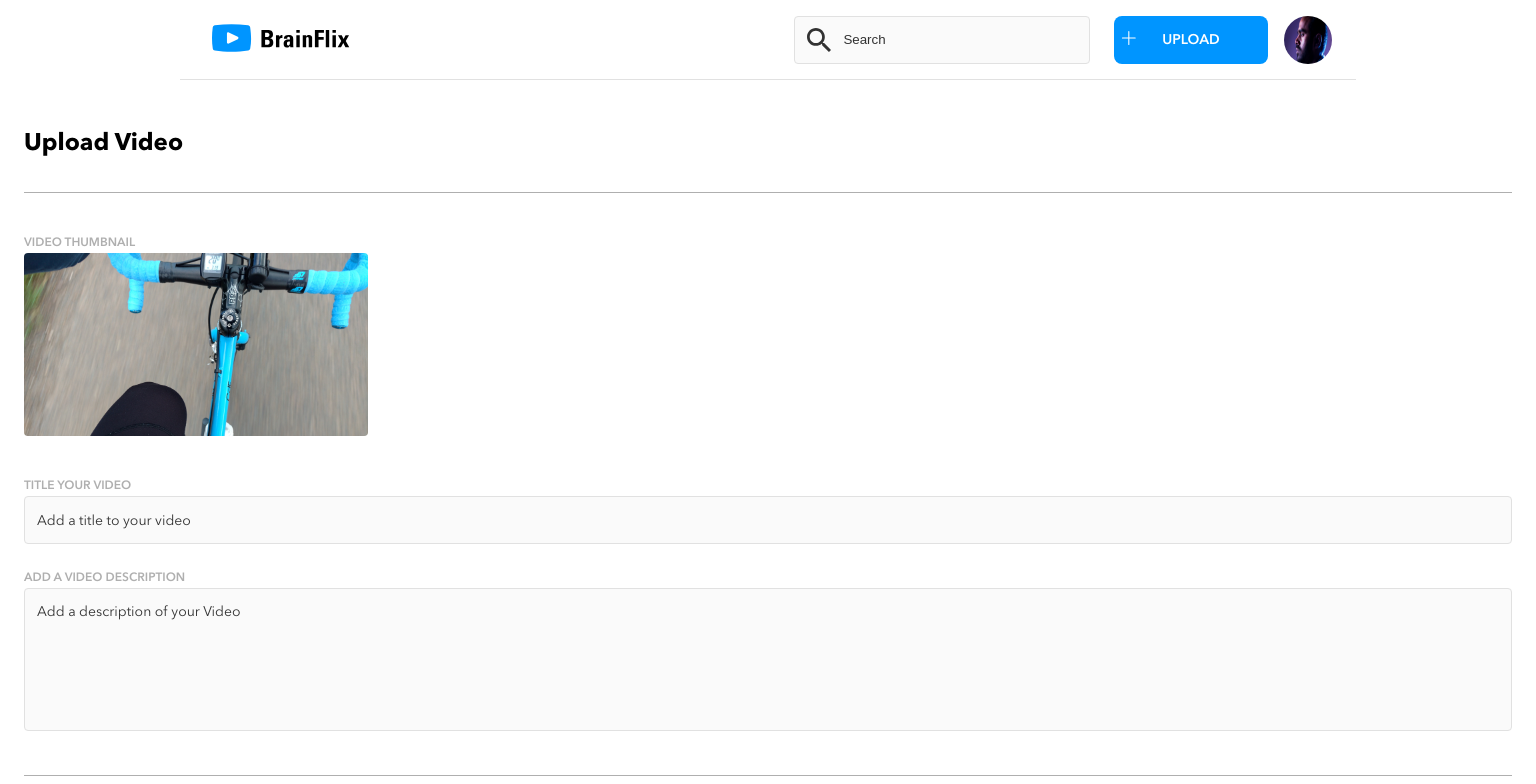
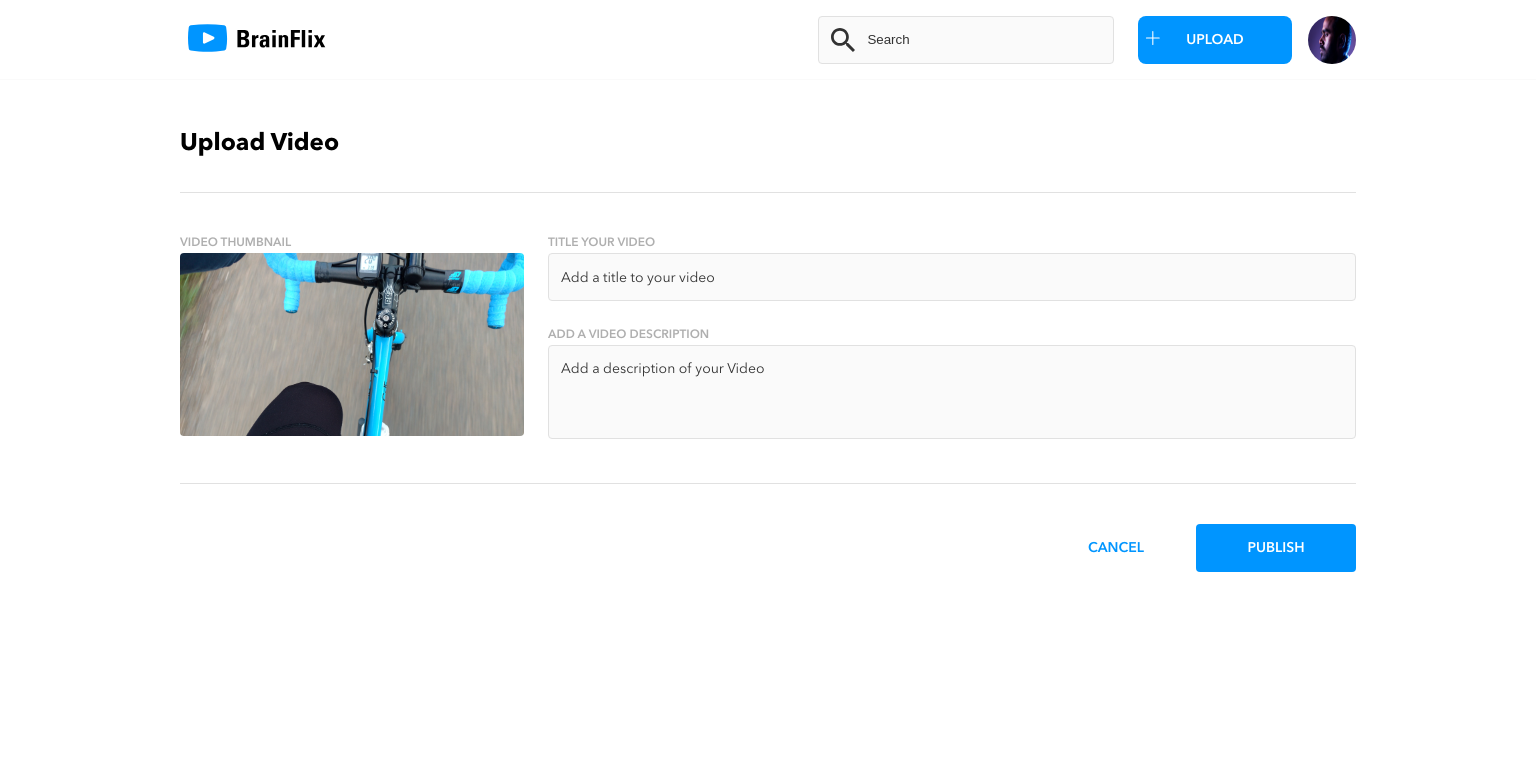
Before and after one commit to russellwinters/russell-winters-brainflix, a React (Create React App) app in the folder sprint-2/: page /upload in a window 1536 px wide. Shown: the top 784 px of the page. Built offline with nearby package versions, Linux system fonts and the light colour scheme.

Commit message:
Upload page is responsive.

```diff
--- a/sprint-2/src/components/UploadPage.js
+++ b/sprint-2/src/components/UploadPage.js
@@ -13,6 +13,7 @@ export default class UploadPage extends Component {
               <div className="form-flex__thumbnail--img-container">
                 <img
                   src={videoClip}
+                  alt="Video Thumbnail"
                   className="form-flex__thumbnail--img-container-content"
                 />
               </div>
--- a/sprint-2/src/styles/main.css
+++ b/sprint-2/src/styles/main.css
@@ -39,7 +39,7 @@ body {
       -ms-flex-align: center;
           align-items: center;
   overflow: none;
-  border-bottom: 1px solid #e1e1e1;
+  border-bottom: 1px solid #fafafa;
 }
 
 .header__logo {
@@ -205,7 +205,8 @@ body {
 
 @media only screen and (min-width: 1440px) {
   .header {
-    width: calc(100vw - 360px);
+    width: 100%;
+    padding: 0 180px;
   }
   .header__logo {
     width: 10vw;
@@ -955,7 +956,7 @@ h1 {
   }
   .form {
     width: calc(100vw - 48px);
-    border-top: 1px solid #afafaf;
+    border-top: 1px solid #e1e1e1;
     padding-top: 40px;
   }
   .form-flex__thumbnail {
@@ -981,4 +982,38 @@ h1 {
     width: 160px;
   }
 }
+
+@media only screen and (min-width: 1440px) {
+  h1 {
+    margin-left: 180px;
+  }
+  .form {
+    width: calc(100vw - 360px);
+  }
+  .form-flex {
+    -webkit-box-orient: horizontal;
+    -webkit-box-direction: normal;
+        -ms-flex-direction: row;
+            flex-direction: row;
+    padding-bottom: 40px;
+    border-bottom: 1px solid #e1e1e1;
+  }
+  .form-flex__thumbnail {
+    width: 344px;
+    height: 183px;
+    margin-bottom: unset;
+  }
+  .form-flex-content {
+    width: 100%;
+    margin-left: 24px;
+  }
+  .form-flex-content__description-input {
+    padding-bottom: unset;
+    border-bottom: unset;
+  }
+  .form-flex-content__description-input--content {
+    height: 94px;
+    min-height: unset;
+  }
+}
 /*# sourceMappingURL=main.css.map */
--- a/sprint-2/src/styles/partials/_header.scss
+++ b/sprint-2/src/styles/partials/_header.scss
@@ -4,7 +4,7 @@
   flex-direction: column;
   align-items: center;
   overflow: none;
-  border-bottom: 1px solid $mercury;
+  border-bottom: 1px solid $alabaster;
 
   &__logo {
     width: 45vw;
@@ -127,7 +127,9 @@
 
 @include large {
   .header {
-    width: calc(100vw - 360px);
+    width: 100%;
+    padding: 0 180px;
+    // width: calc(100vw - 360px);
 
     &__logo {
       width: 10vw;
```
Also changed, not shown: sprint-2/src/notes.md (+0 -13 lines), sprint-2/src/styles/partials/_upload-page.scss (+37 -1 lines), 1 other file (tests, documents, lock files or other folders).
